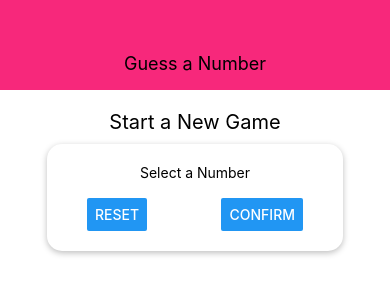
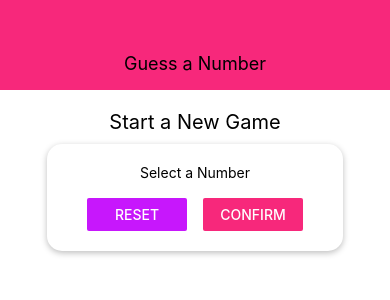
Before and after one commit to Dancan1998/react-native-module-3, a React Native app: screen / in a window 390 px wide. Shown: the top 300 px of the page. Built offline with nearby package versions, Linux system fonts and the light colour scheme.

Commit message:
color theming constants

```diff
--- a/components/Header.js
+++ b/components/Header.js
@@ -1,5 +1,6 @@
 import React from "react";
 import { StyleSheet, Text, View } from "react-native";
+import colors from "../constants/colors";
 
 const Header = ({ title }) => {
   return (
@@ -16,7 +17,7 @@
     width: "100%",
     height: 90,
     paddingTop: 36,
-    backgroundColor: "#f7287b",
+    backgroundColor: colors.primary,
     alignItems: "center",
     justifyContent: "center",
   },
--- /dev/null
+++ b/constants/colors.js
@@ -0,0 +1,4 @@
+export default {
+  primary: "#f7287b",
+  accent: "#c717fc",
+};
--- a/screens/StartGameScreen.js
+++ b/screens/StartGameScreen.js
@@ -1,6 +1,7 @@
 import React from "react";
 import { StyleSheet, Button, Text, View, TextInput } from "react-native";
 import Card from "../components/Card";
+import colors from "../constants/colors";
 
 const StartGameScreen = () => {
   return (
@@ -10,8 +11,12 @@
         <Text>Select a Number</Text>
         <TextInput />
         <View style={styles.buttonContainer}>
-          <Button title="Reset" onPress={() => {}} />
-          <Button title="Confirm" onPress={() => {}} />
+          <View style={styles.button}>
+            <Button title="Reset" onPress={() => {}} color={colors.accent} />
+          </View>
+          <View style={styles.button}>
+            <Button title="Confirm" onPress={() => {}} color={colors.primary} />
+          </View>
         </View>
       </Card>
     </View>
@@ -40,5 +45,9 @@
     width: "100%",
     justifyContent: "space-between",
     paddingHorizontal: 20,
+    alignItems: "center",
+  },
+  button: {
+    width: 100,
   },
 });
```
